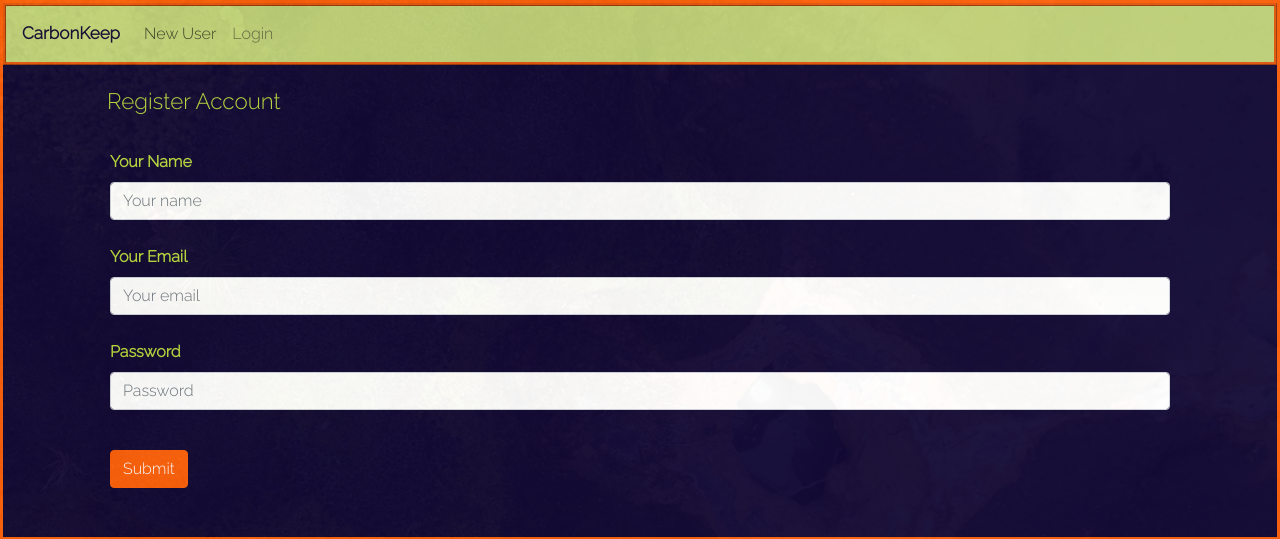
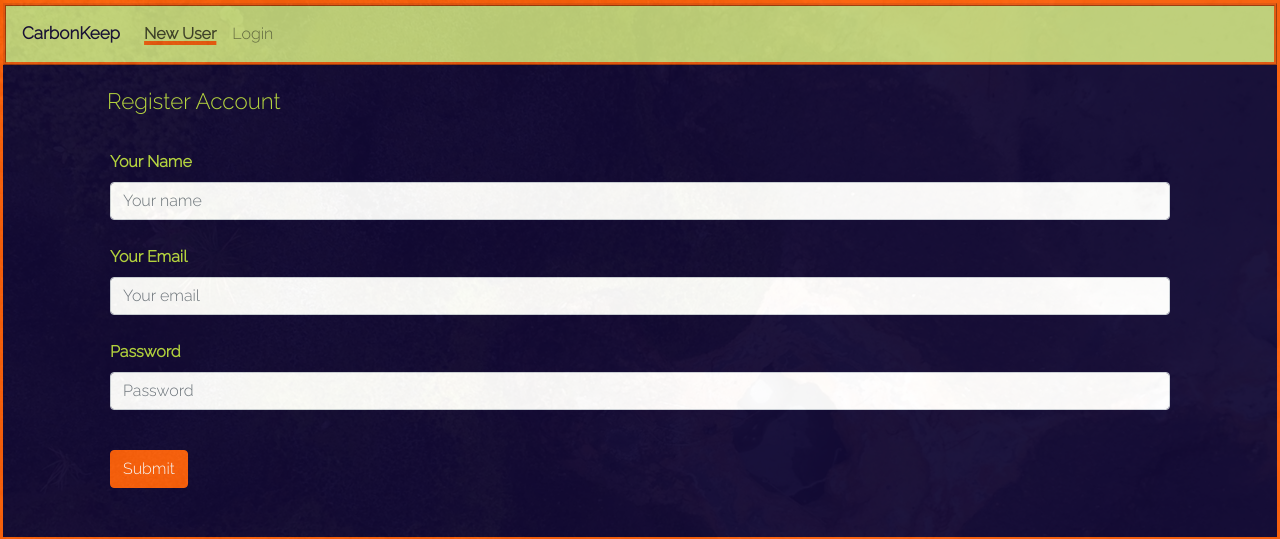
Before and after one commit to kc108/carbon-project, a Flask app: page /create_user in a window 1280 px wide, with the pointer over the restyled element. Shown: the top 539 px of the page. Run offline with Flask 2, Linux system fonts and the light colour scheme; some libraries are stand-ins or nearby versions.

Commit message:
styling correction

```diff
--- a/static/css/style.css
+++ b/static/css/style.css
@@ -96,6 +96,13 @@ button, input {
 
 #navbar-bg, #navbar-bg-base {
     border: ridge #FC600A;
+}
+
+.nav-link:hover {
+    text-decoration: solid underline #FC600A;
+    text-decoration-thickness: 4px;
+    font-weight: bolder;
+
 }
 
 .bg-light {
```
